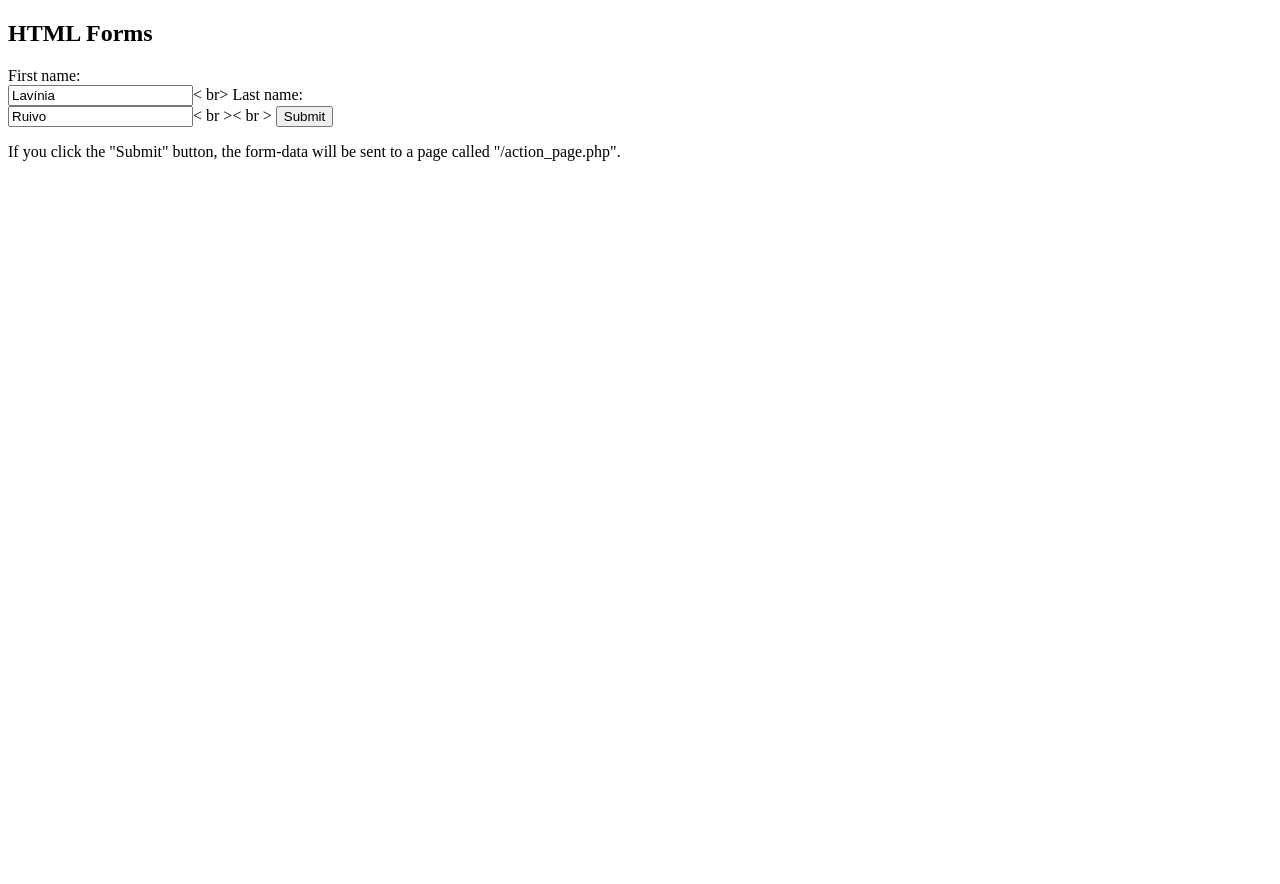
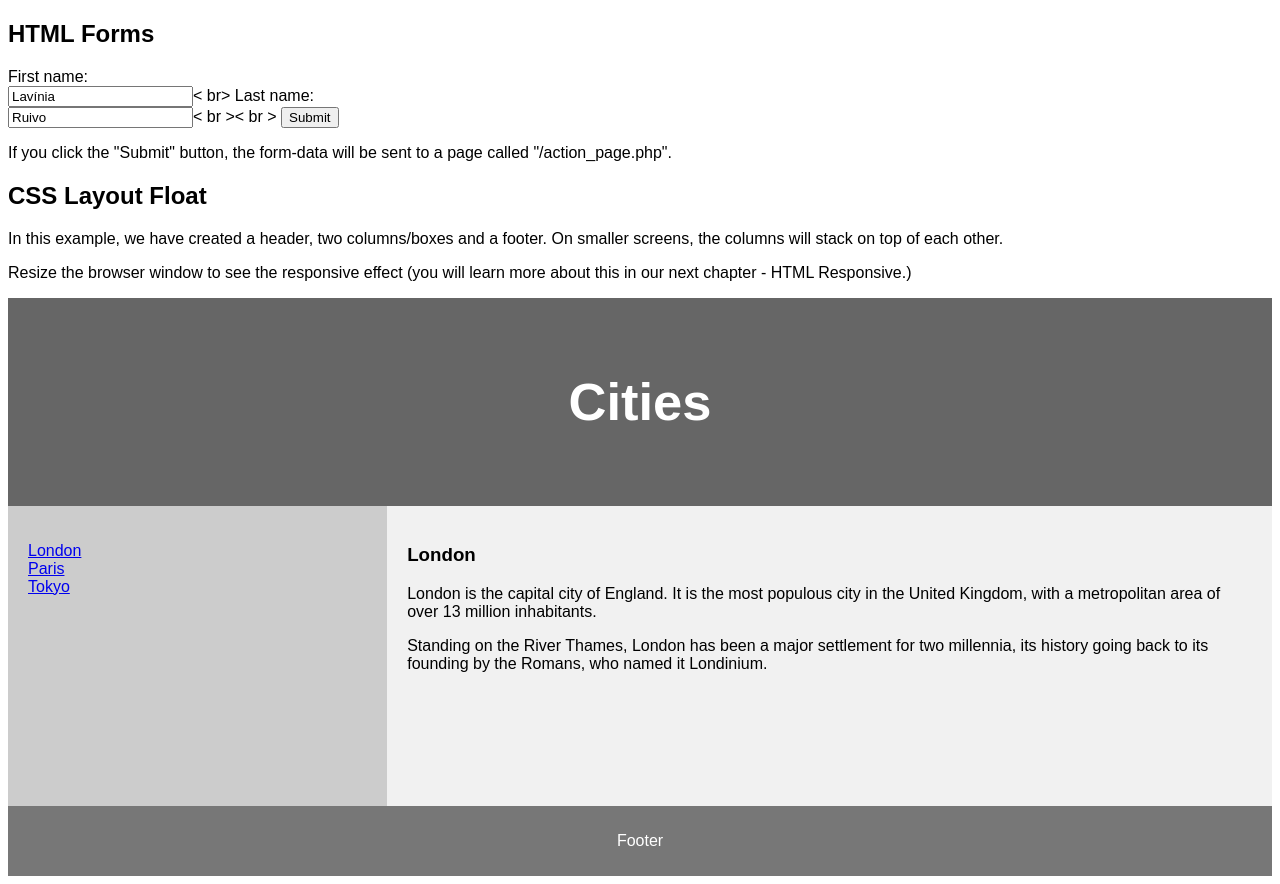
Before and after one commit to 06lavs/06lavs.github.io, a plain HTML site: page index.html in a window 1280 px wide. Before the commit the page ends 800 px from the top, so only its background shows below. Drawn offline with Linux system fonts and the light colour scheme.

Commit message:
Update index.html

```diff
--- a/index.html
+++ b/index.html
@@ -16,3 +16,106 @@
 
 </body>
 </html>
+<!DOCTYPE html>
+<html lang="en">
+<head>
+<title>CSS Template</title>
+<meta charset="utf-8">
+<meta name="viewport" content="width=device-width, initial-scale=1">
+<style>
+* {
+  box-sizing: border-box;
+}
+
+body {
+  font-family: Arial, Helvetica, sans-serif;
+}
+
+/* Style the header */
+header {
+  background-color: #666;
+  padding: 30px;
+  text-align: center;
+  font-size: 35px;
+  color: white;
+}
+
+/* Create two columns/boxes that floats next to each other */
+nav {
+  float: left;
+  width: 30%;
+  height: 300px; /* only for demonstration, should be removed */
+  background: #ccc;
+  padding: 20px;
+}
+
+/* Style the list inside the menu */
+nav ul {
+  list-style-type: none;
+  padding: 0;
+}
+
+article {
+  float: left;
+  padding: 20px;
+  width: 70%;
+  background-color: #f1f1f1;
+  height: 300px; /* only for demonstration, should be removed */
+}
+
+/* Clear floats after the columns */
+section::after {
+  content: "";
+  display: table;
+  clear: both;
+}
+
+/* Style the footer */
+footer {
+  background-color: #777;
+  padding: 10px;
+  text-align: center;
+  color: white;
+}
+
+/* Responsive layout - makes the two columns/boxes stack on top of each other instead of next to each other, on small screens */
+@media (max-width: 600px) {
+  nav, article {
+    width: 100%;
+    height: auto;
+  }
+}
+</style>
+</head>
+<body>
+
+<h2>CSS Layout Float</h2>
+<p>In this example, we have created a header, two columns/boxes and a footer. On smaller screens, the columns will stack on top of each other.</p>
+<p>Resize the browser window to see the responsive effect (you will learn more about this in our next chapter - HTML Responsive.)</p>
+
+<header>
+  <h2>Cities</h2>
+</header>
+
+<section>
+  <nav>
+    <ul>
+      <li><a href="#">London</a></li>
+      <li><a href="#">Paris</a></li>
+      <li><a href="#">Tokyo</a></li>
+    </ul>
+  </nav>
+
+  <article>
+    <h1>London</h1>
+    <p>London is the capital city of England. It is the most populous city in the  United Kingdom, with a metropolitan area of over 13 million inhabitants.</p>
+    <p>Standing on the River Thames, London has been a major settlement for two millennia, its history going back to its founding by the Romans, who named it Londinium.</p>
+  </article>
+</section>
+
+<footer>
+  <p>Footer</p>
+</footer>
+
+</body>
+</html>
```
